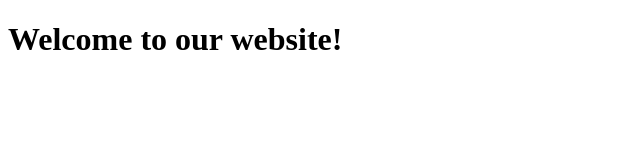
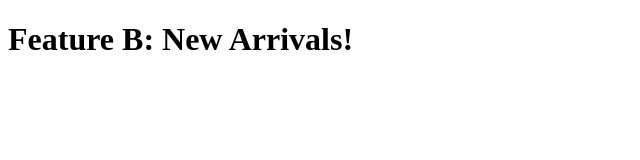
Before and after one commit to wdcafe-example/test-project2, a plain HTML site: page index.html in a window 1280 px wide. Shown: the whole page, without its empty margins (0-640 px from the left). Drawn offline with Linux system fonts and the light colour scheme.

Commit message:
인덱스페이지 타이틀 수정2

```diff
--- a/index.html
+++ b/index.html
@@ -6,6 +6,6 @@
   <title>깃 병합 충돌 테스트</title>
 </head>
 <body>
-  <h1>Welcome to our website!</h1>
+  <h1>Feature B: New Arrivals!</h1>
 </body>
 </html>
```
